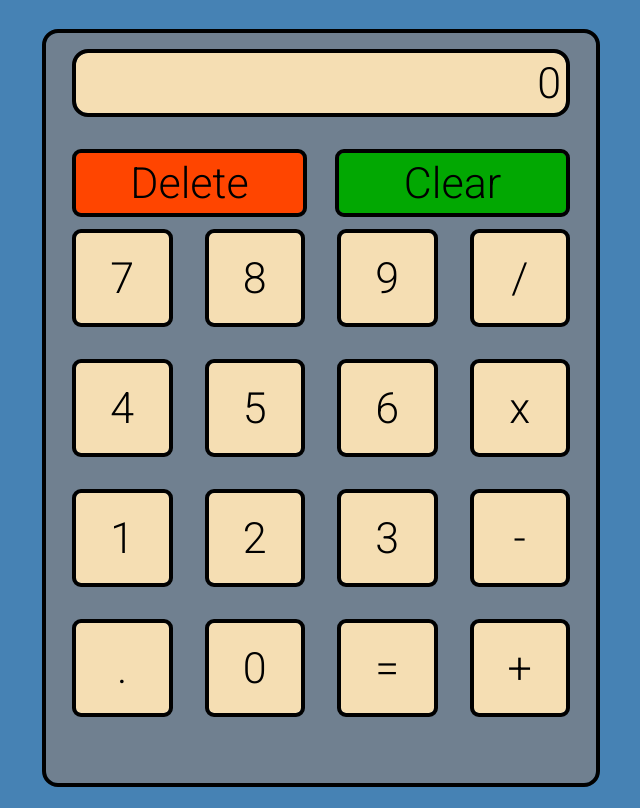
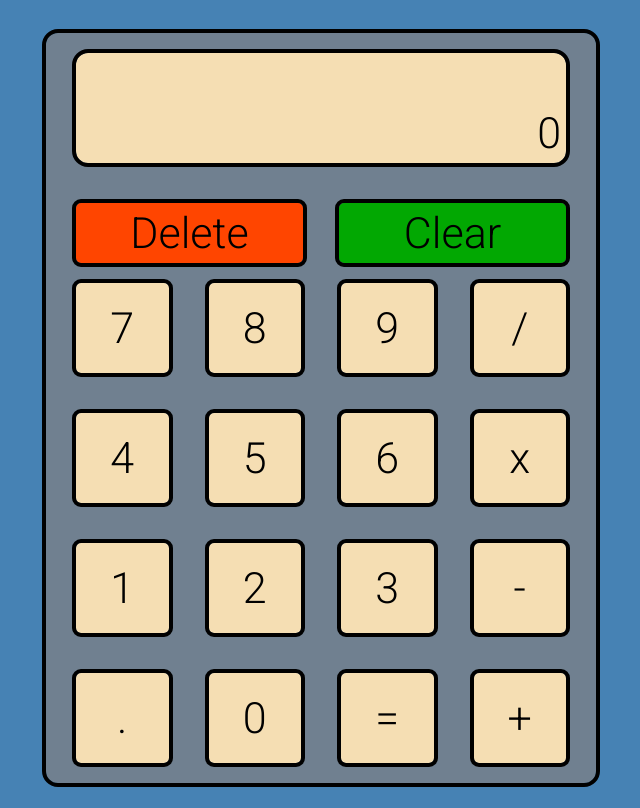
Before and after one commit to shrestharukesh1213/Calculator, a plain HTML site: page index.html in a window 1280 px wide. Shown: the whole page, without its empty margins (319-959 px from the left). Drawn offline with Linux system fonts and the light colour scheme.

Commit message:
Some styling changes

```diff
--- a/style.css
+++ b/style.css
@@ -97,3 +97,15 @@ html {
 .clear:hover {
   background-color: rgb(1, 109, 1);
 }
+.num {
+  display: flex;
+  justify-content: end;
+  min-height: 50px;
+  min-width: 100px;
+}
+.result {
+  display: flex;
+  justify-content: end;
+  min-height: 50px;
+  min-width: 100px;
+}
```
